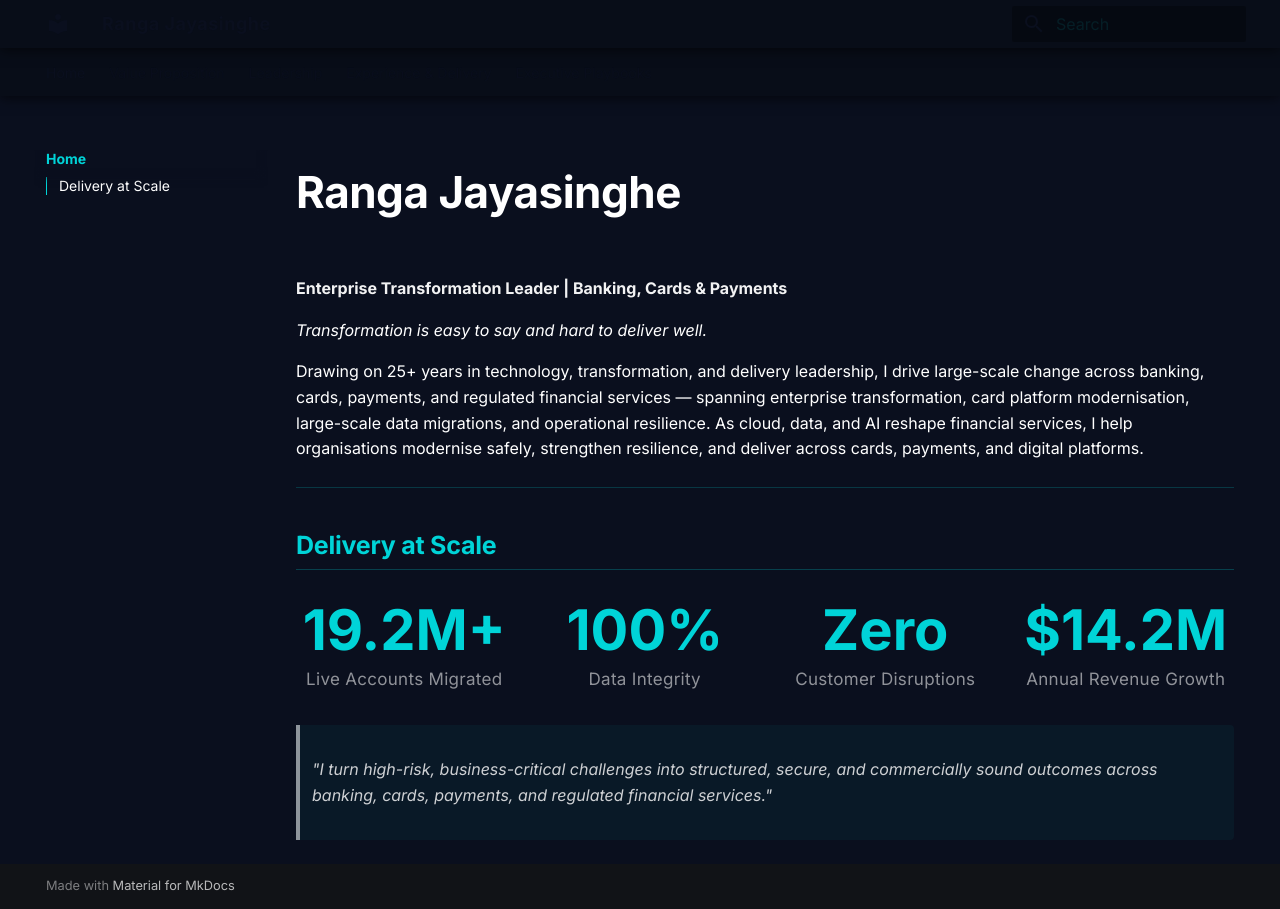
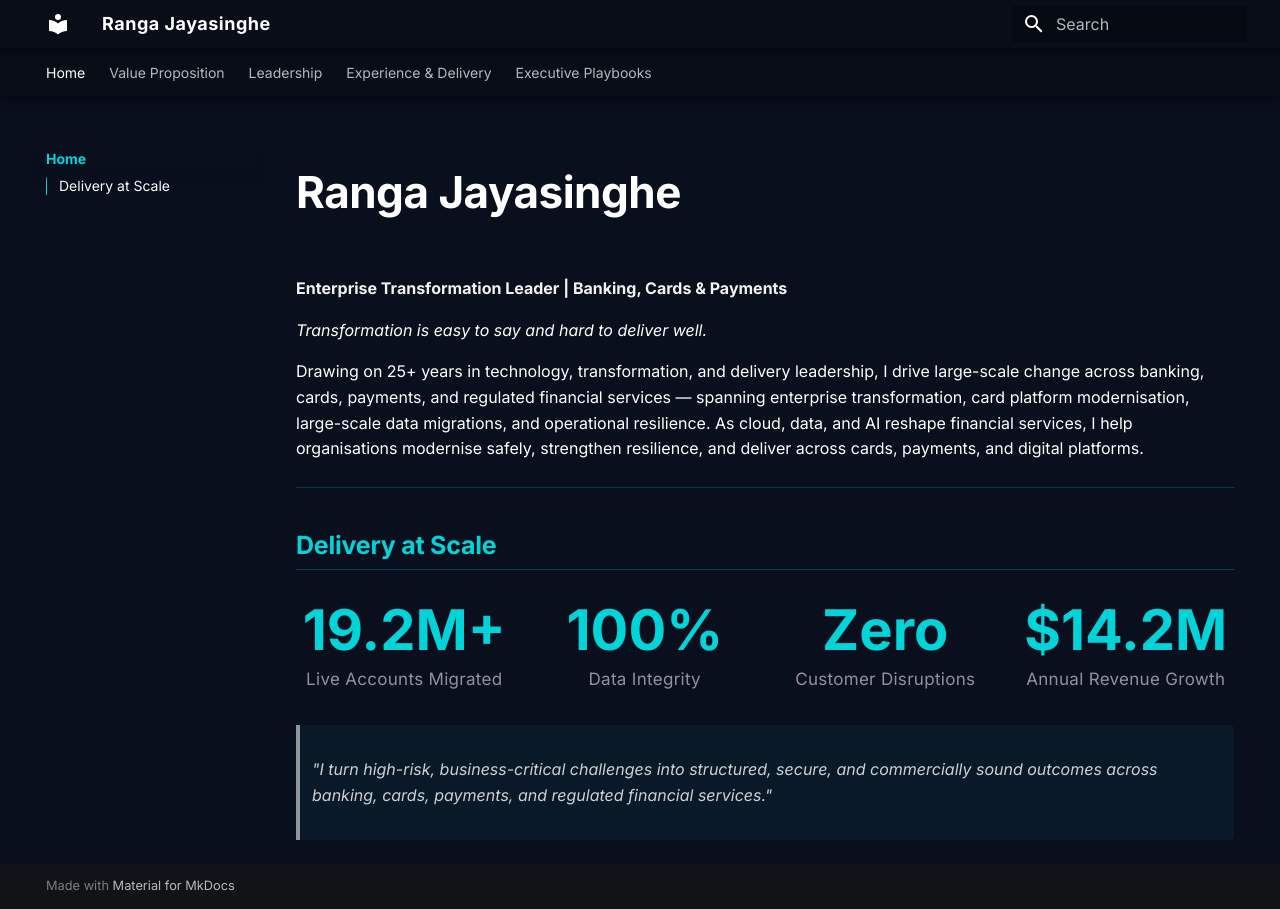
Before and after one commit to praveen333j-svg/RJ-portfolio, an MkDocs documentation site: the page built from docs/index.md, in a window 1280 px wide. Built offline with MkDocs 1.6.1 and Material for MkDocs 9.7.7, drawn with Linux system fonts in a browser that asks for light colours.

Commit message:
Fix invisible header text — primary-bg-color was dark on dark

```diff
--- a/docs/stylesheets/extra.css
+++ b/docs/stylesheets/extra.css
@@ -13,8 +13,8 @@
   --md-primary-fg-color:           #00d4d8;
   --md-primary-fg-color--light:    #33dcdf;
   --md-primary-fg-color--dark:     #00b0b4;
-  --md-primary-bg-color:           #0a0f1e;
-  --md-primary-bg-color--light:    rgba(0,212,216,0.1);
+  --md-primary-bg-color:           #ffffff;
+  --md-primary-bg-color--light:    rgba(255,255,255,0.7);
 
   --md-accent-fg-color:            #00d4d8;
   --md-accent-fg-color--transparent: rgba(0,212,216,0.1);
```
